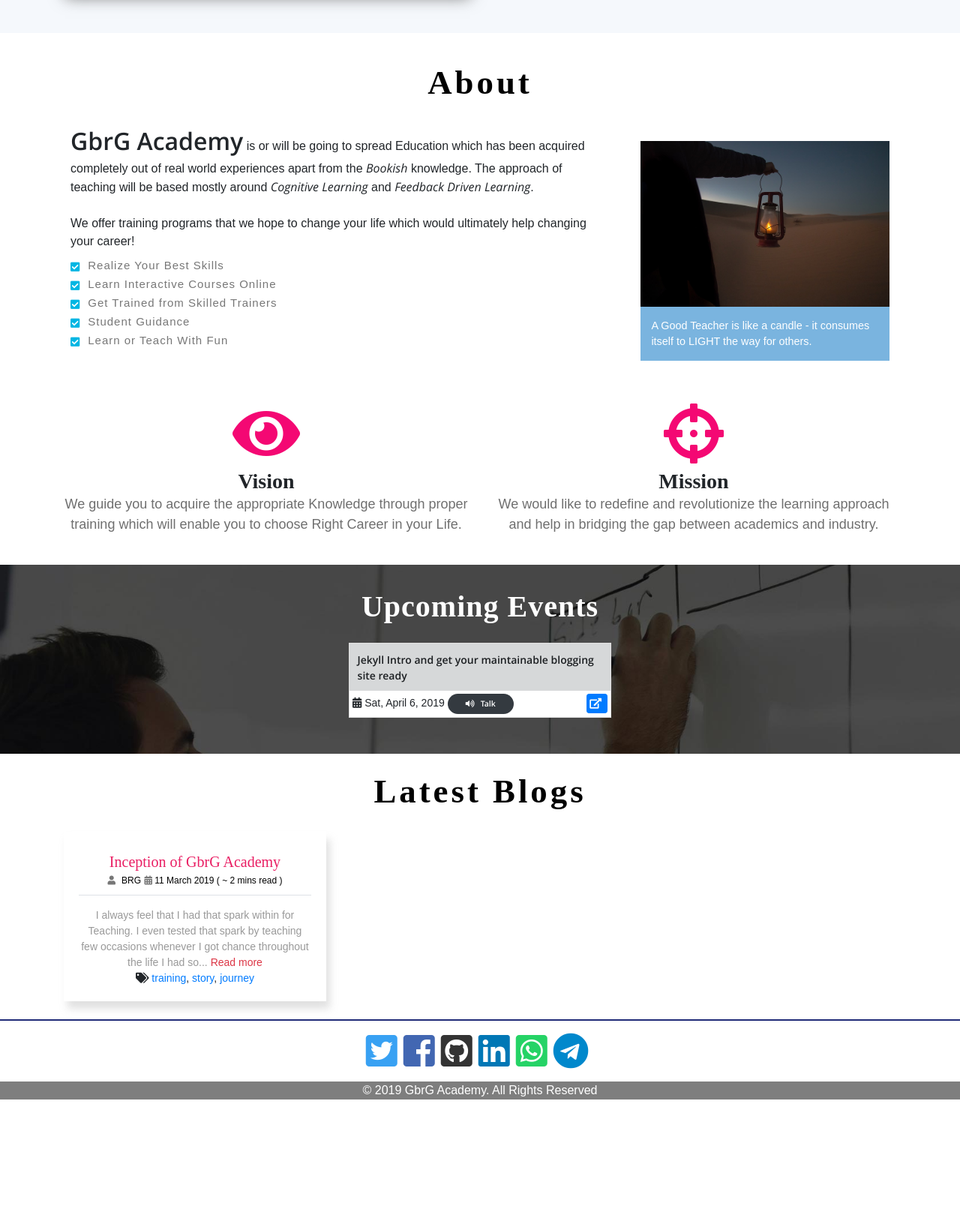
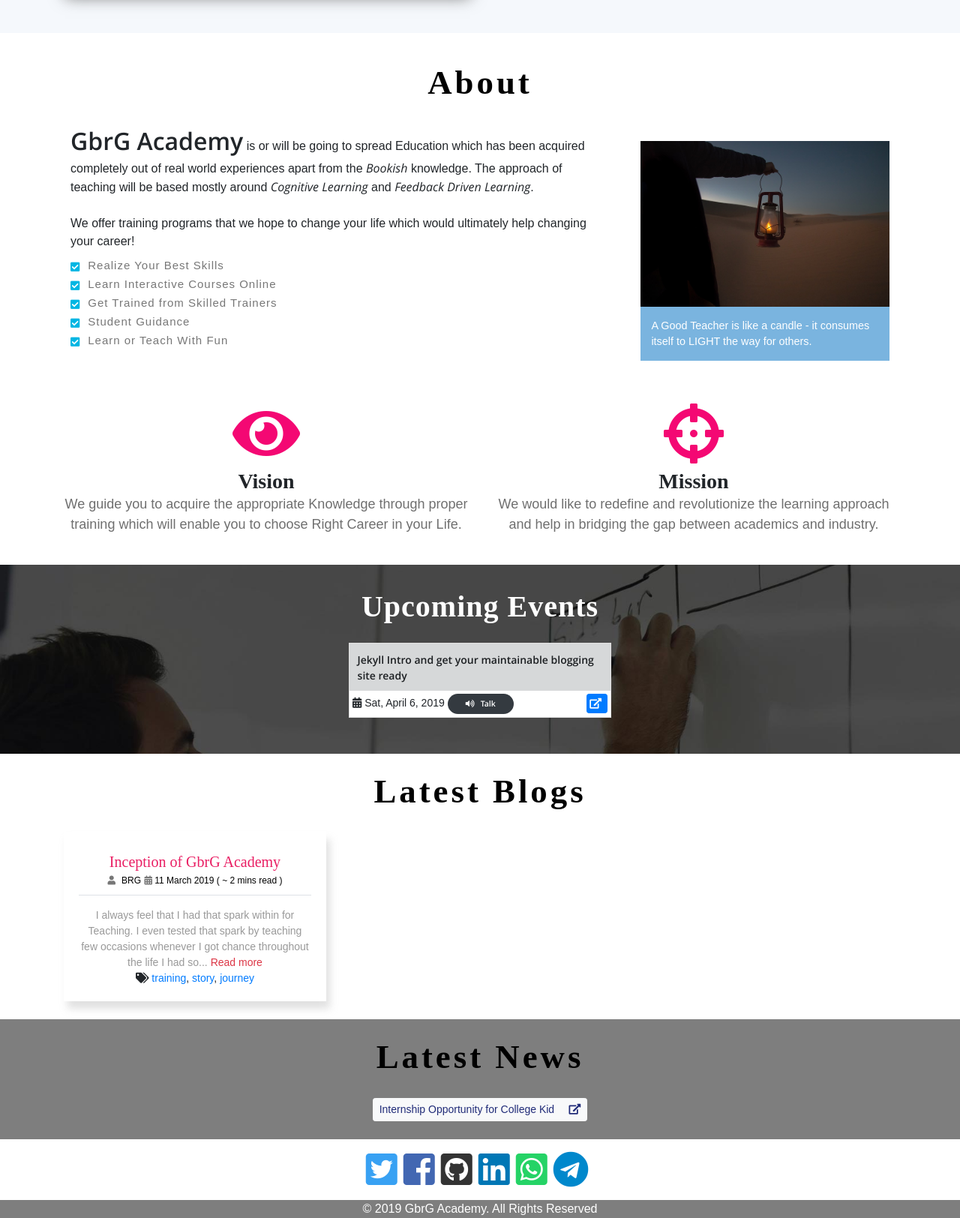
Before and after one commit to gbrgacademy/gbrgacademy.github.io, a Jekyll site: the page built from index.html, in a window 1280 px wide, cut to the strip 2046-3670 px from the top of the page. Shown: the whole strip at 75% size. Built offline with Jekyll 4.4.1, drawn with Linux system fonts in a browser that asks for light colours; some web fonts are replaced; before the commit the page ends 3512 px from its top, so only the background shows below that.

Commit message:
Added latest news into home

```diff
--- /dev/null
+++ b/_data/latest-news.yml
@@ -0,0 +1,3 @@
+# Write from top
+- name: Internship Opportunity for College Kid
+  link: /asstudent/
--- /dev/null
+++ b/_includes/home/latest-news.html
@@ -0,0 +1,21 @@
+<div id="latest-news" class="p-4">
+  <div class="container">
+    <h5 class="page-main-title">Latest News</h5>
+    <!-- <div class="row"> -->
+    <div class="row d-flex flex-row flex-wrap justify-content-center">
+      {% assign latest-news-count = site.data.latest-news.size %}
+
+      {% for news in site.data.latest-news limit: 3 %}
+        <a href="{{ news.link }}" class="btn btn-sm btn-light">
+          {{ news.name }} &nbsp;&nbsp;
+          &nbsp;<i class="fas fa-external-link-alt"></i>
+        </a>
+      {% endfor %}
+
+      {% if latest-news-count > 3 %}
+        <a href="/news" target="_blank" class="btn btn-primary">View More</a>
+      {% endif %}
+      <!-- </div> -->
+    </div>
+  </div>
+</div>
--- a/_sass/common.scss
+++ b/_sass/common.scss
@@ -380,7 +380,6 @@ input[type="submit"] {
 }
 
 footer {
-  border-top: 2px solid $color1;
   text-align: center;
 
   .social_contacts {
--- a/_sass/home.scss
+++ b/_sass/home.scss
@@ -12,3 +12,11 @@
     border-radius: 0;
   }
 }
+
+#latest-news {
+  background: $color5;
+
+  a {
+    color: $color1;
+  }
+}
--- a/index.html
+++ b/index.html
@@ -11,3 +11,4 @@ title: Home
 {% include home/about-trailer.html %}
 {% include home/upcoming.html %}
 {% include home/latest-blogs.html %}
+{% include home/latest-news.html %}
```
Also changed, not shown: 1 other file.
